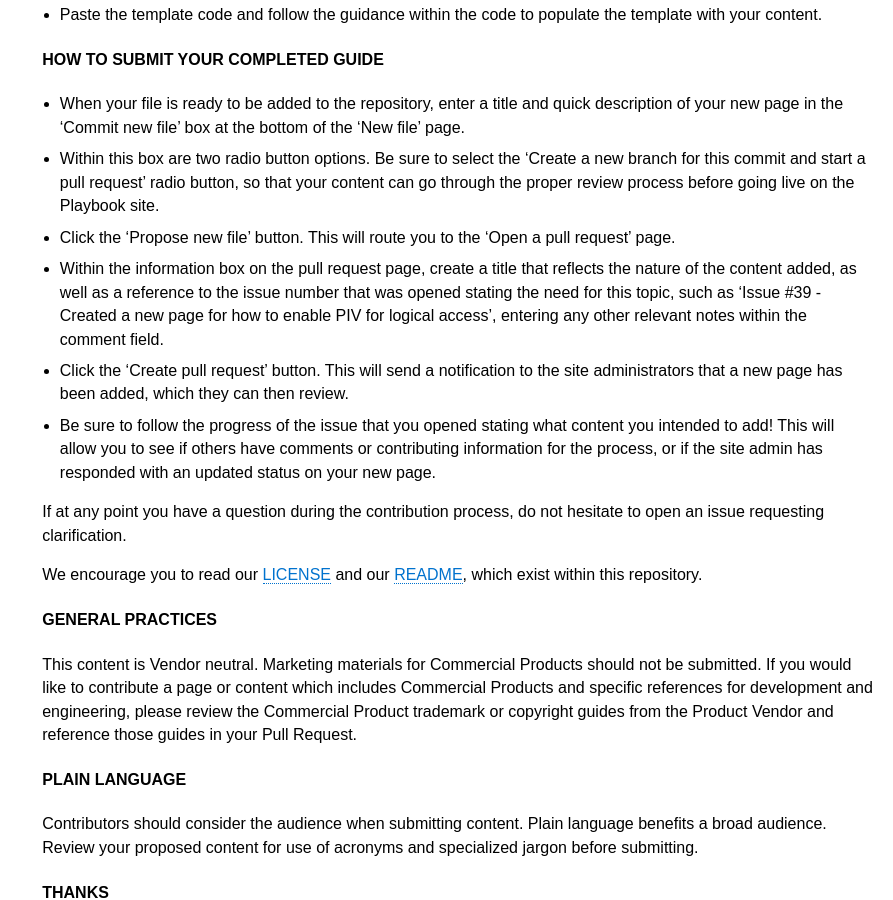
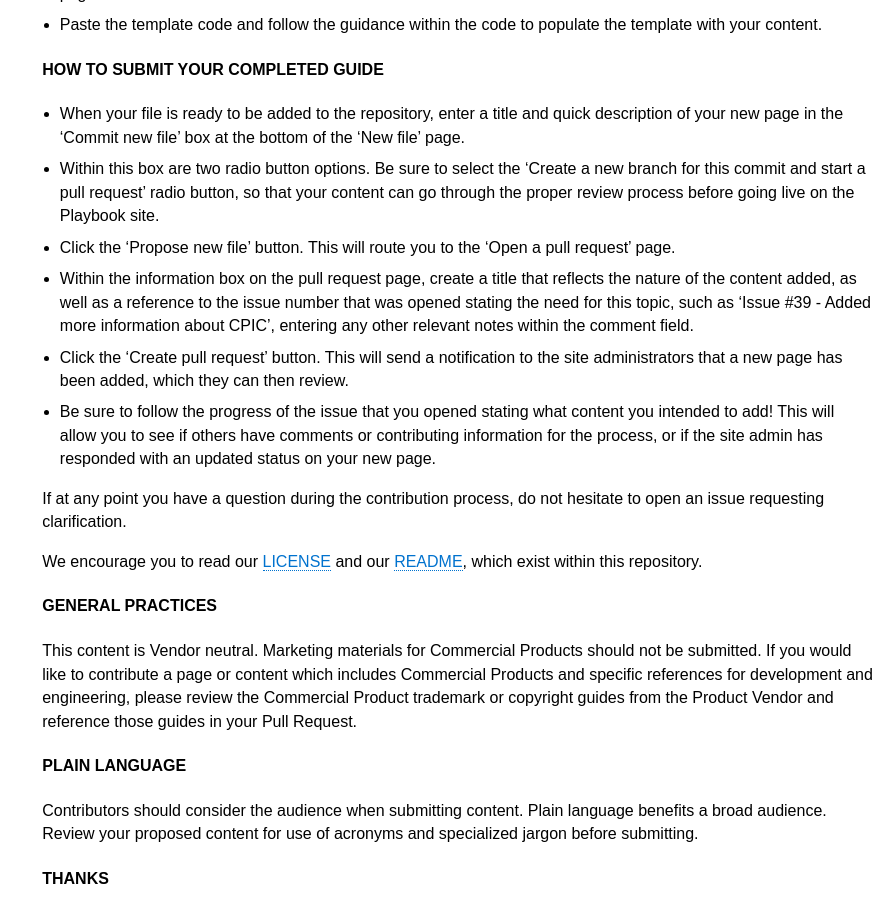
Before and after one commit to bnbuckler/identity-playbook, a Jekyll site: the page built from pages/contribute.md, in a window 1280 px wide and 900 px high, scrolled down 1272 px. Shown: the whole window, without its empty margins (387-1280 px from the left). Built offline with Jekyll 4.4.1, drawn with Linux system fonts in a browser that asks for light colours; some of the changed text lies outside the part shown.

Commit message:
Update contribute.md

```diff
--- a/pages/contribute.md
+++ b/pages/contribute.md
@@ -3,7 +3,9 @@ layout: page
 title: Contribute
 permalink: /contribute/
 ---
-This site is for the collaborative development of the Federal Identity, Credential and Access Management PIV Enablement Playbook.
+--------------------------------------------------------------
+
+This site is for the collaborative development of the Federal Identity, Credential and Access Management (FICAM) Program's Digital Identity Collection and Sharing Playbook.
 
 #### How to Contribute
 
@@ -35,7 +37,7 @@ If you have identified an open issue suggesting a new topic for the site and wou
 * When your file is ready to be added to the repository, enter a title and quick description of your new page in the 'Commit new file' box at the bottom of the 'New file' page.
 * Within this box are two radio button options. Be sure to select the 'Create a new branch for this commit and start a pull request' radio button, so that your content can go through the proper review process before going live on the Playbook site.
 * Click the 'Propose new file' button. This will route you to the 'Open a pull request' page.
-* Within the information box on the pull request page, create a title that reflects the nature of the content added, as well as a reference to the issue number that was opened stating the need for this topic, such as 'Issue #39 - Created a new page for how to enable PIV for logical access', entering any other relevant notes within the comment field.
+* Within the information box on the pull request page, create a title that reflects the nature of the content added, as well as a reference to the issue number that was opened stating the need for this topic, such as 'Issue #39 - Added more information about CPIC', entering any other relevant notes within the comment field.
 * Click the 'Create pull request' button. This will send a notification to the site administrators that a new page has been added, which they can then review.
 * Be sure to follow the progress of the issue that you opened stating what content you intended to add! This will allow you to see if others have comments or contributing information for the process, or if the site admin has responded with an updated status on your new page.
 
```
